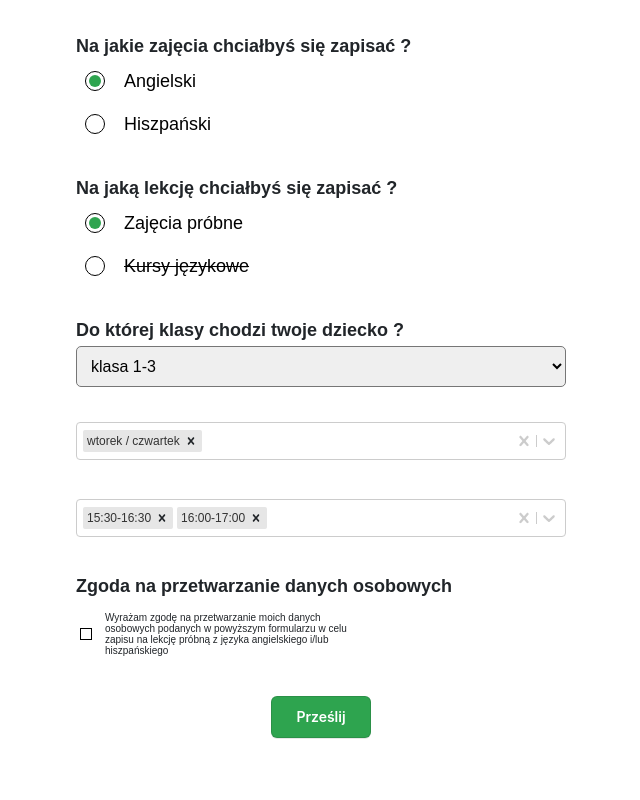
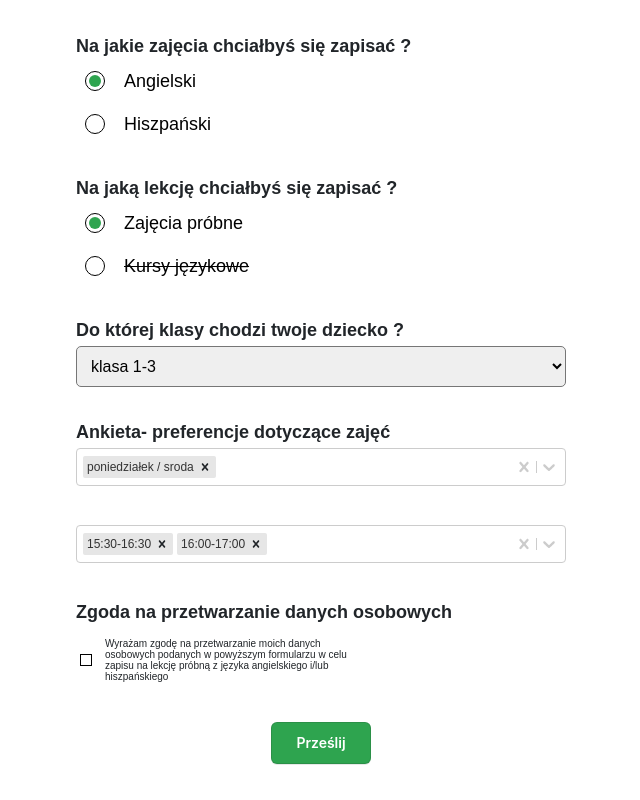
Before and after one commit to s21247/RSite, a React (Create React App) app: page / in a window 1280 px wide. Shown: the part 1171-1971 px from the top of the page, without its empty margins (311-951 px from the left). Before the commit the page ends 1945 px from the top, so only its background shows below. Built offline with nearby package versions, Linux system fonts and the light colour scheme.

Commit message:
changed typos

```diff
--- a/src/HomepageView/LessonForm/LessonForm.tsx
+++ b/src/HomepageView/LessonForm/LessonForm.tsx
@@ -23,7 +23,7 @@ const LessonForm = () => {
     const lessonType = watch('lessonType');
     const languageType = watch('languageType');
 
-    const [selectedDays, setSelectedDays] = useState([dayOptions[1]]);
+    const [selectedDays, setSelectedDays] = useState([dayOptions[0]]);
     const [selectedHours, setSelectedHours] = useState([hourOptions[0], hourOptions[1]]);
 
     const handleDayChange = (selectedOptions: any) => {
@@ -177,7 +177,8 @@ const LessonForm = () => {
                     </S.StyledRow>
                 )}
                 <S.StyledRow>
-                <S.StyledDays
+                    <S.Label>Ankieta- preferencje dotyczące zajęć</S.Label>
+                    <S.StyledDays
                     defaultValue={selectedDays}
                     isMulti
                     name="days"
```
